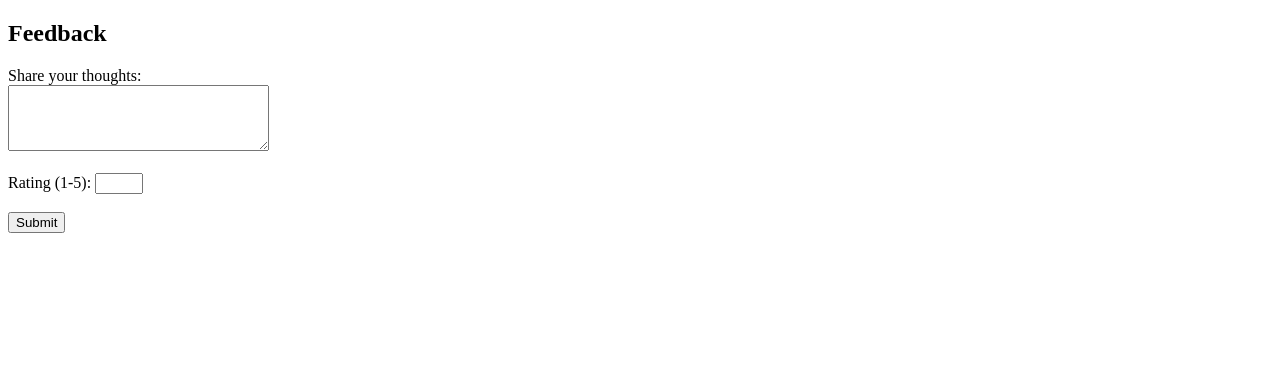
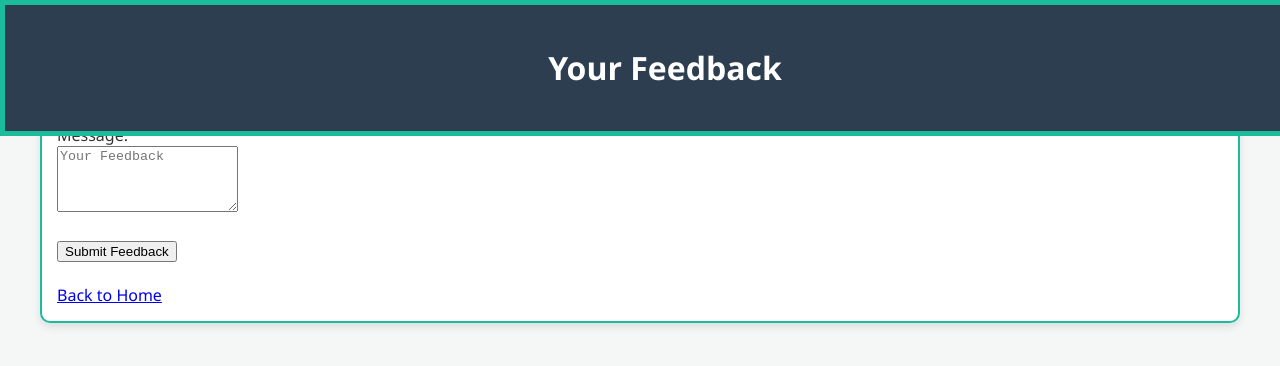
Before and after one commit to Sfnush/Dhanush_Phase1, a plain HTML site: page feedback.html in a window 1280 px wide. Drawn offline with Linux system fonts and the light colour scheme.

Commit message:
Completed mini project with login and feedback pages

```diff
--- a/feedback.html
+++ b/feedback.html
@@ -1,18 +1,30 @@
 <!DOCTYPE html>
-<html>
+<html lang="en">
 <head>
-    <title>Feedback Form</title>
+    <meta charset="UTF-8">
+    <meta name="viewport" content="width=device-width, initial-scale=1.0">
+    <title>Feedback - Dhanush Portfolio</title>
+    <link rel="stylesheet" href="style.css">
 </head>
 <body>
-    <h2>Feedback</h2>
-    <form>
-        <label>Share your thoughts:</label><br>
-        <textarea name="feedback" rows="4" cols="30"></textarea><br><br>
+    <header>
+        <h1>Your Feedback</h1>
+    </header>
 
-        <label>Rating (1-5):</label>
-        <input type="number" name="rating" min="1" max="5"><br><br>
+    <main class="flex-container">
+        <div class="card">
+            <form>
+                <label>Name:</label><br>
+                <input type="text" name="name" placeholder="Your Name" required><br><br>
 
-        <button type="submit">Submit</button>
-    </form>
+                <label>Message:</label><br>
+                <textarea name="message" rows="4" placeholder="Your Feedback" required></textarea><br><br>
+
+                <button type="submit">Submit Feedback</button>
+            </form>
+            <br>
+            <a href="index.html">Back to Home</a>
+        </div>
+    </main>
 </body>
 </html>
```
Also changed, not shown: login.html (+21 -10 lines).
